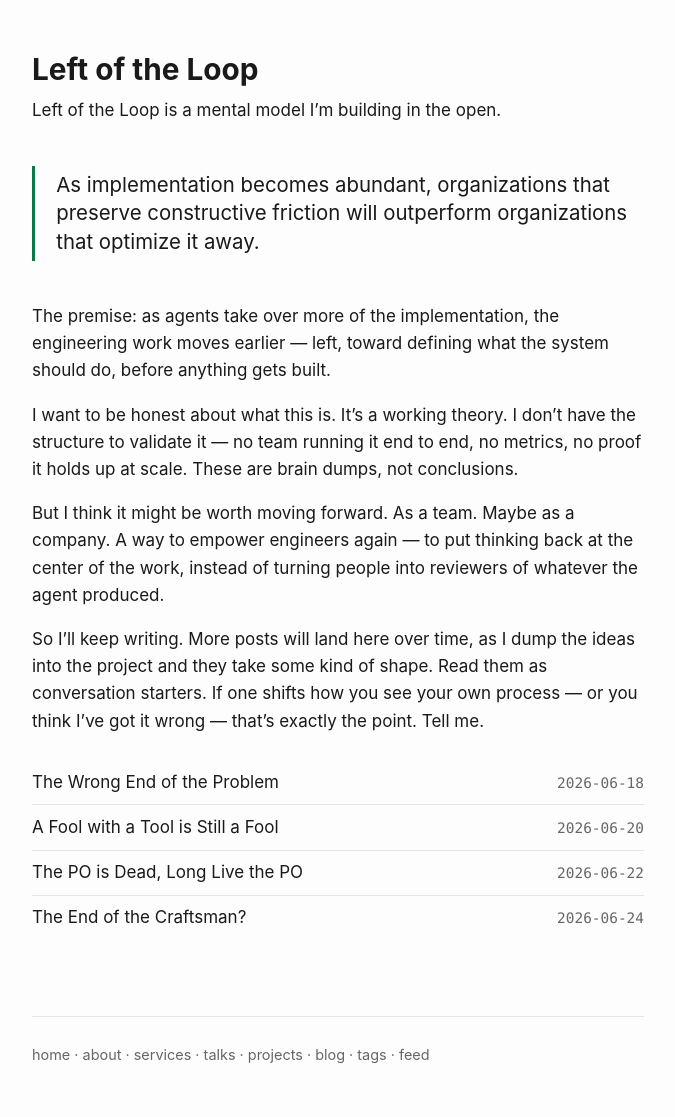
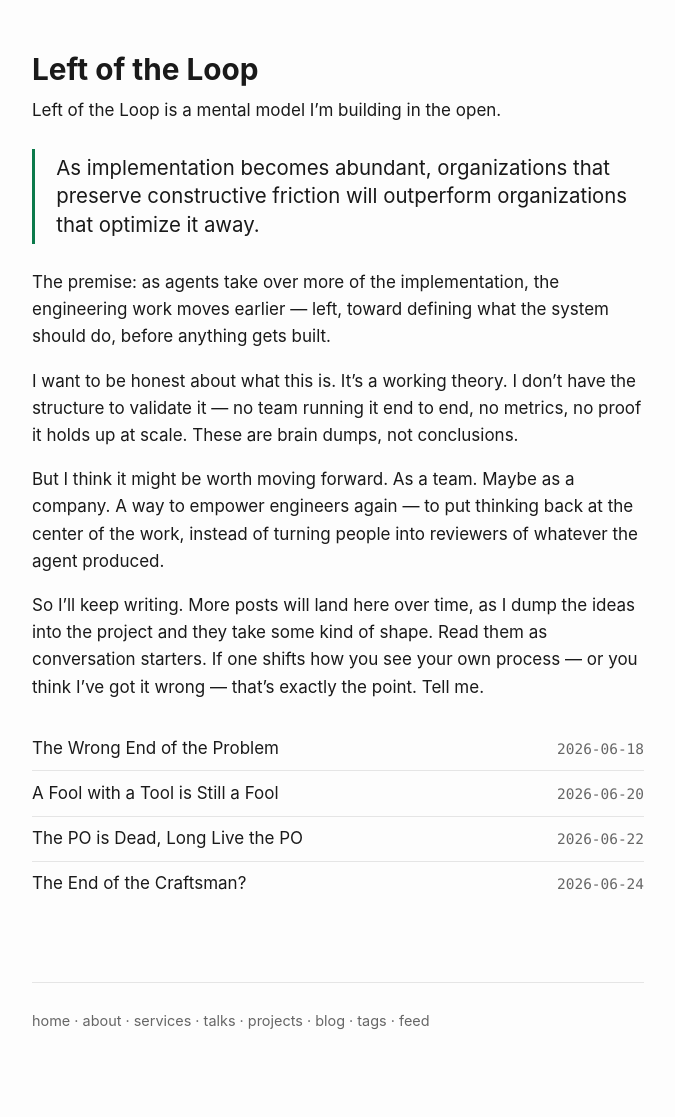
Before and after one commit to aepfli/aepfli.github.io, a Jekyll site: the page built from series-left-of-the-loop.md, in a window 1280 px wide. Shown: the whole page, without its empty margins (302-977 px from the left). Built offline with Jekyll 4.4.1, drawn with Linux system fonts in a browser that asks for light colours; after the commit the page ends 1083 px from its top, so only the background shows below that.

Commit message:
Fix spellcheck dictionary and reduce blockquote margin
Add the words the CI spellcheck flagged (codebase, async, changesets,
PoC, British spellings, names, our coinages, and h2 from tags.md HTML)
to .spelling so the Linting workflow passes. Reduce blockquote margin
to 1.5rem so mid-text quotes aren't over-spaced.

Co-Authored-By: Claude Opus 4.8 (1M context) <noreply@anthropic.com>

```diff
--- a/assets/css/style.css
+++ b/assets/css/style.css
@@ -74,7 +74,7 @@ a { color: var(--accent); text-decoration: underline; text-underline-offset: 2px
 a:hover { text-decoration-thickness: 2px; }
 
 blockquote {
-  margin: 2.5rem 0;
+  margin: 1.5rem 0;
   padding: 0.25rem 0 0.25rem 1.25rem;
   border-left: 3px solid var(--accent);
   font-size: 1.2rem;
```
Also changed, not shown: 1 other file.
